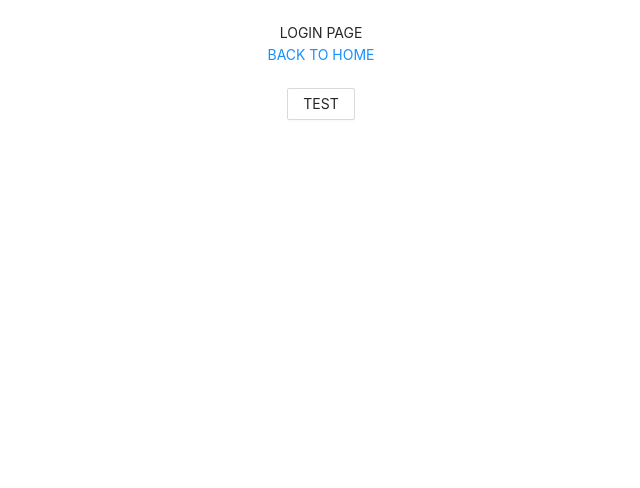
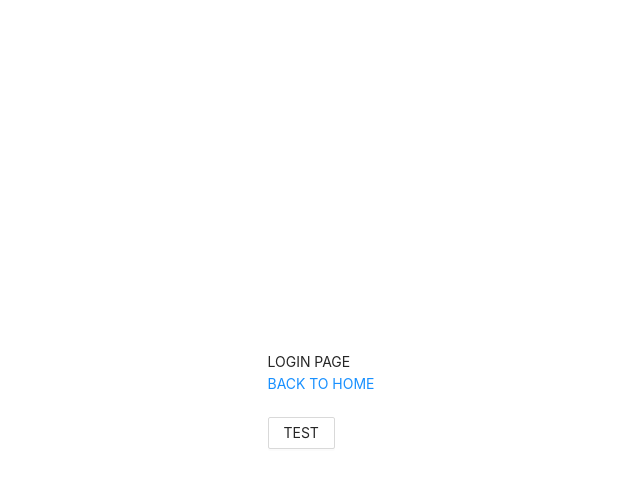
Before and after one commit to qaiserlab/antdmin, a Next.js app: page /login in a window 1280 px wide. Shown: the top 488 px of the page, without its empty margins (319-959 px from the left). Built offline with nearby package versions, Linux system fonts and the light colour scheme.

Commit message:
feat: add stick area component

```diff
--- /dev/null
+++ b/components/StickArea/index.tsx
@@ -0,0 +1,73 @@
+import React from "react";
+import style from './style';
+
+import { PropsInterface } from "./schema";
+
+export default class StickArea extends React.Component<PropsInterface> {
+
+  public static defaultProps: Partial<PropsInterface> = {
+    // left, right, center
+    align: 'right',
+    // top, bottom, center
+    valign: 'bottom',
+  };
+  rootRef: React.RefObject<HTMLDivElement>;
+
+  constructor(props: PropsInterface) {
+    super(props);
+    this.rootRef = React.createRef();
+  }
+
+  componentDidMount() {
+    const rootCurrent = Object(this.rootRef.current);
+
+    if (this.props.align === 'center' && this.props.valign === 'center') {
+      rootCurrent.style.marginTop = -(rootCurrent.offsetHeight / 2) + 'px';
+      rootCurrent.style.marginLeft = -(rootCurrent.offsetWidth / 2) + 'px';
+    }
+    else if (
+      (this.props.align === 'left' && this.props.valign === 'center') ||
+      (this.props.align === 'right' && this.props.valign === 'center')
+    ) {
+      rootCurrent.style.marginTop = -(rootCurrent.offsetHeight / 2) + 'px';
+    }
+  }
+
+  render() {
+    let sectionStyle;
+
+    if (this.props.align === 'left' && this.props.valign === 'top') {
+      sectionStyle = style.lt;
+    }
+    else if (this.props.align === 'right' && this.props.valign === 'top') {
+      sectionStyle = style.rt;
+    }
+    else if (this.props.align === 'center' && this.props.valign === 'top') {
+      sectionStyle = style.ct;
+    }
+    else if (this.props.align === 'left' && this.props.valign === 'center') {
+      sectionStyle = style.lc;
+    }
+    else if (this.props.align === 'right' && this.props.valign === 'center') {
+      sectionStyle = style.rc;
+    }
+    else if (this.props.align === 'center' && this.props.valign === 'center') {
+      sectionStyle = style.cc;
+    }
+    else if (this.props.align === 'left' && this.props.valign === 'bottom') {
+      sectionStyle = style.lb;
+    }
+    else if (this.props.align === 'right' && this.props.valign === 'bottom') {
+      sectionStyle = style.rb;
+    }
+    else if (this.props.align === 'center' && this.props.valign === 'bottom') {
+      sectionStyle = style.cb;
+    }
+
+    return (
+      <section ref={this.rootRef} style={sectionStyle}>
+        {this.props.children}
+      </section>
+    );
+  }
+}
--- /dev/null
+++ b/components/StickArea/schema.ts
@@ -0,0 +1,4 @@
+export interface PropsInterface {
+  align?: string;
+  valign?: string;
+}
--- /dev/null
+++ b/components/StickArea/style.ts
@@ -0,0 +1,50 @@
+const position = 'fixed';
+const margin  = '16px';
+
+export default {
+  lt: {
+    position,
+    left: margin,
+    top: margin,
+  },
+  rt: {
+    position,
+    right: margin,
+    top: margin,
+  },
+  ct: {
+    position,
+    right: '50%',
+    top: margin,
+  },
+  lc: {
+    position,
+    left: margin,
+    top: '50%',
+  },
+  rc: {
+    position,
+    right: margin,
+    top: '50%',
+  },
+  cc: {
+    position,
+    left: '50%',
+    top: '50%',
+  },
+  lb: {
+    position,
+    left: margin,
+    bottom: margin,
+  },
+  rb: {
+    position,
+    right: margin,
+    bottom: margin,
+  },
+  cb: {
+    position,
+    left: '50%',
+    bottom: margin,
+  },
+};
--- a/pages/login/index.tsx
+++ b/pages/login/index.tsx
@@ -1,8 +1,10 @@
 import React from 'react';
 import Link from 'next/link';
 
-import "antd/dist/antd.css";
 import { Button } from 'antd';
+
+import MainLayout from '@layouts/MainLayout'
+import StickArea from '@components/StickArea'
 
 export default function Login() {
 
@@ -11,9 +13,8 @@ export default function Login() {
   };
 
   return (
-    <React.Fragment>
-      <section style={{textAlign: 'center'}}>
-        <br />
+    <MainLayout>
+      <StickArea align={'center'} valign={'center'}>
 
         LOGIN PAGE<br />
         <Link href={'/'}>
@@ -24,7 +25,7 @@ export default function Login() {
         <br />
 
         <Button onClick={() => handleClick('Developer')}>TEST</Button>
-      </section>
-    </React.Fragment>
+      </StickArea>
+    </MainLayout>
   );
 }
```
